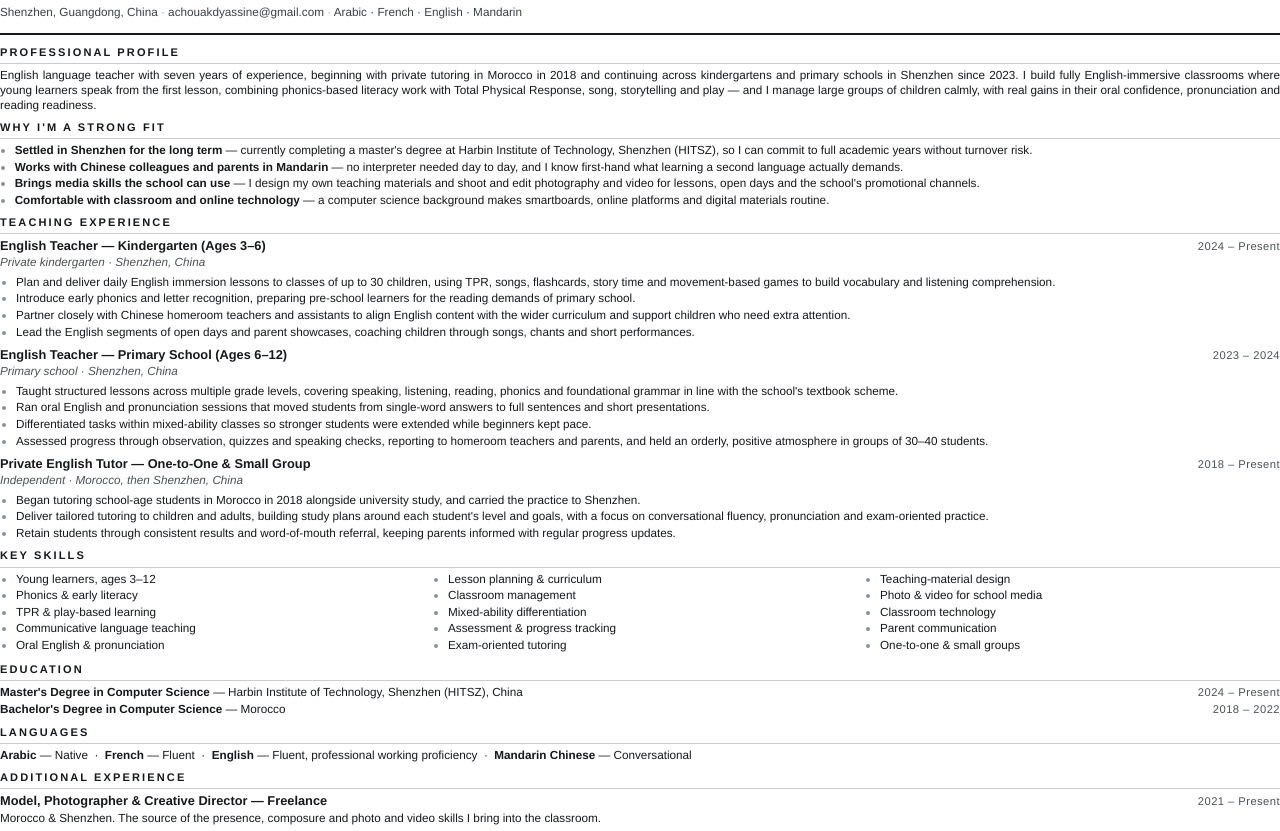
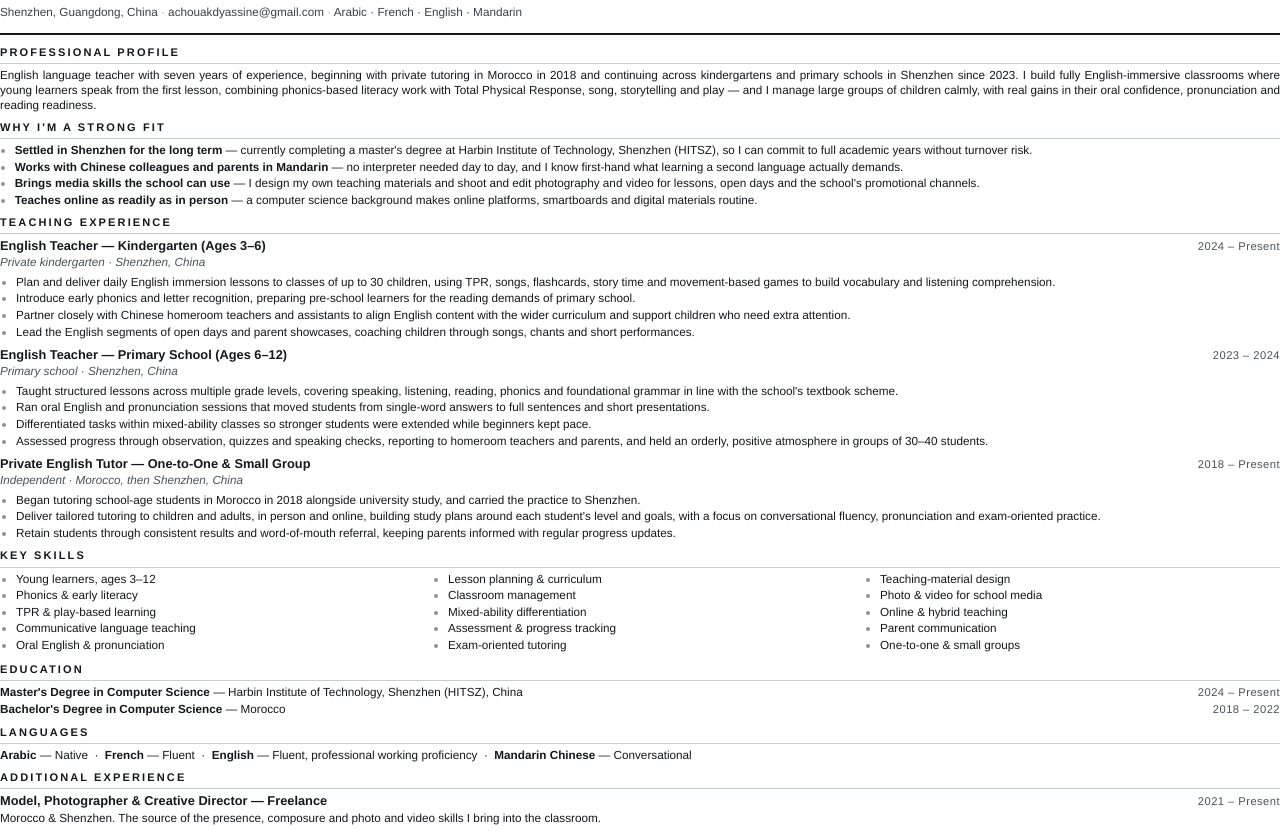
Before and after one commit to DAPHOENIX2000/achouak-portfolio, a plain HTML site: page cv/achouak-yassine-teaching-cv.html in a window 1280 px wide. Shown: the part 55-886 px from the top of the page. Drawn offline with Linux system fonts and the light colour scheme.

Commit message:
Add online teaching to the CV in three places
- Key Skills: "Online & hybrid teaching" in place of the vaguer
  "Classroom technology" line, which the strengths band already covers.
- Tutoring role: lessons delivered in person and online.
- Strengths band: reframed the technology bullet as "Teaches online as
  readily as in person".

PDF still fits one A4 page; DOCX regenerated to match.

Co-Authored-By: Claude Opus 5 <noreply@anthropic.com>
Claude-Session: https://claude.ai/code/session_012Zatsfw6xc1NdxPAVuFq8K

```diff
--- a/cv/achouak-yassine-teaching-cv.html
+++ b/cv/achouak-yassine-teaching-cv.html
@@ -95,7 +95,7 @@
     <li><strong>Settled in Shenzhen for the long term</strong> — currently completing a master's degree at Harbin Institute of Technology, Shenzhen (HITSZ), so I can commit to full academic years without turnover risk.</li>
     <li><strong>Works with Chinese colleagues and parents in Mandarin</strong> — no interpreter needed day to day, and I know first-hand what learning a second language actually demands.</li>
     <li><strong>Brings media skills the school can use</strong> — I design my own teaching materials and shoot and edit photography and video for lessons, open days and the school's promotional channels.</li>
-    <li><strong>Comfortable with classroom and online technology</strong> — a computer science background makes smartboards, online platforms and digital materials routine.</li>
+    <li><strong>Teaches online as readily as in person</strong> — a computer science background makes online platforms, smartboards and digital materials routine.</li>
   </ul>
 </section>
 
@@ -138,7 +138,7 @@
     <p class="job-where">Independent · Morocco, then Shenzhen, China</p>
     <ul>
       <li>Began tutoring school-age students in Morocco in 2018 alongside university study, and carried the practice to Shenzhen.</li>
-      <li>Deliver tailored tutoring to children and adults, building study plans around each student's level and goals, with a focus on conversational fluency, pronunciation and exam-oriented practice.</li>
+      <li>Deliver tailored tutoring to children and adults, in person and online, building study plans around each student's level and goals, with a focus on conversational fluency, pronunciation and exam-oriented practice.</li>
       <li>Retain students through consistent results and word-of-mouth referral, keeping parents informed with regular progress updates.</li>
     </ul>
   </div>
@@ -169,7 +169,7 @@
       <ul class="skills">
         <li>Teaching-material design</li>
         <li>Photo &amp; video for school media</li>
-        <li>Classroom technology</li>
+        <li>Online &amp; hybrid teaching</li>
         <li>Parent communication</li>
         <li>One-to-one &amp; small groups</li>
       </ul>
```
Also changed, not shown: 2 other files.
